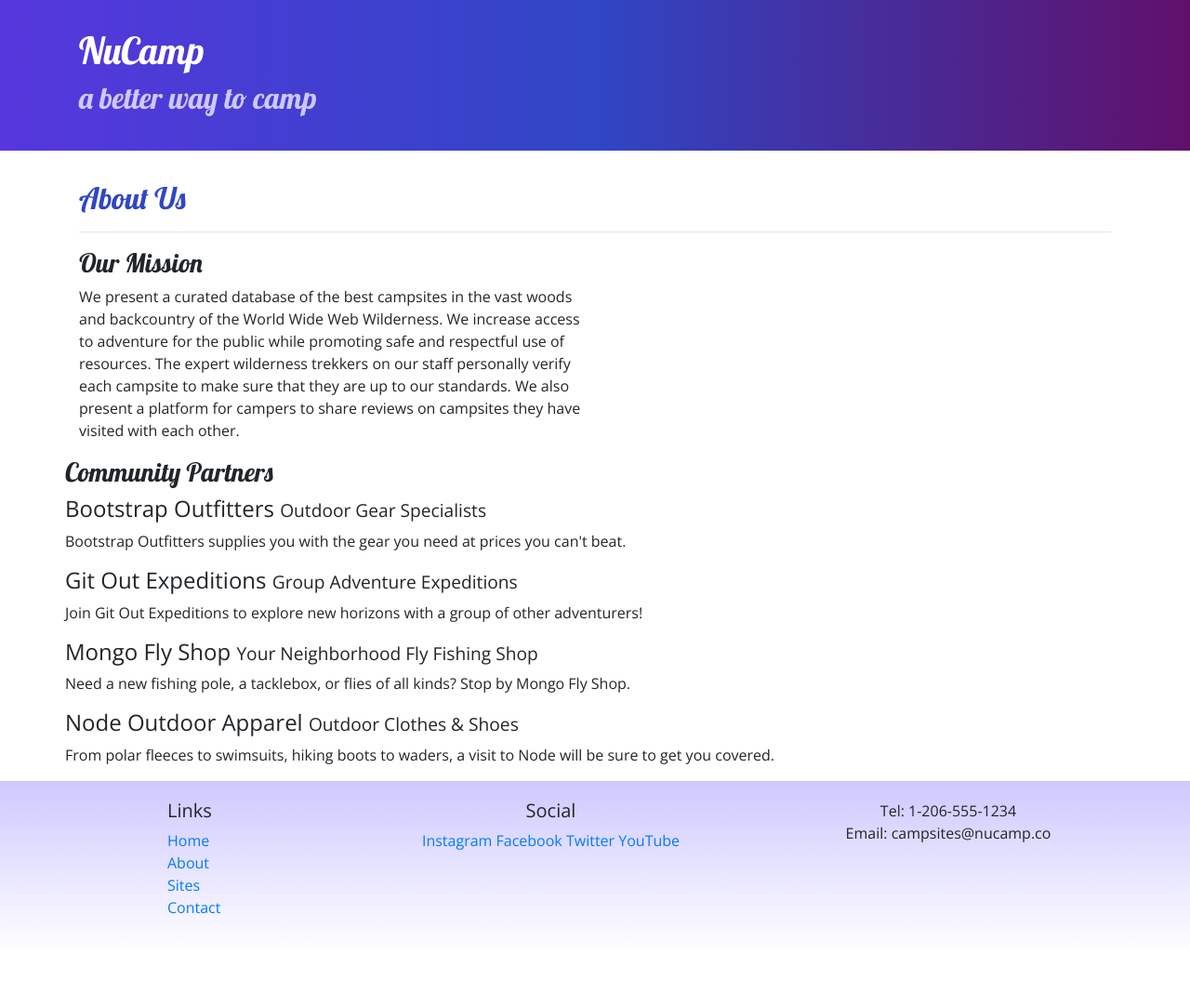
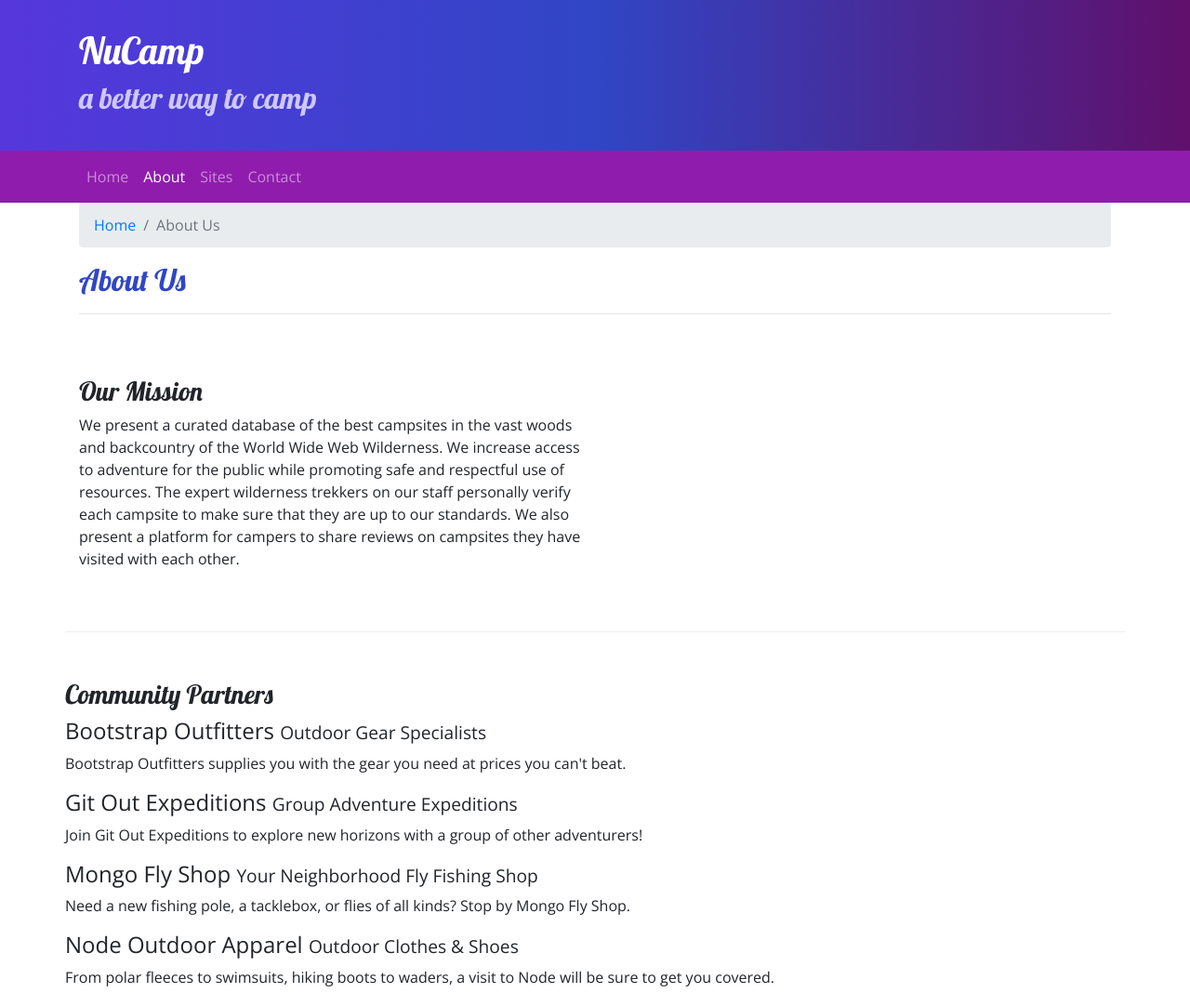
Before and after one commit to P33J3/bootstrap-project-1, a website: page aboutus.html in a window 1280 px wide. Shown: the top 1082 px of the page at 93% size. Before the commit the page ends 1024 px from the top, so only its background shows below. Drawn offline with nearby package versions, Linux system fonts and the light colour scheme.

Commit message:
Navbar and Breadcrubs Addition

```diff
--- a/aboutus.html
+++ b/aboutus.html
@@ -32,16 +32,44 @@
 				</div>
 			</div>
 		</header>
+		<nav class="navbar navbar-expand-sm navbar-dark sticky-top">
+			<div class="container">
+				<button
+					class="navbar-toggler ml-auto"
+					type="button"
+					data-toggle="collapse"
+					data-target="#nucampNavbar"
+				>
+					<span class="navbar-toggler-icon"></span>
+				</button>
+				<div class="collapse navbar-collapse" id="nucampNavbar">
+					<ul class="navbar-nav">
+						<li class="nav-item">
+							<a class="nav-link" href="index.html">Home</a>
+						</li>
+						<li class="nav-item active">
+							<a class="nav-link" href="#">About</a>
+						</li>
+						<li class="nav-item"><a class="nav-link" href="#">Sites</a></li>
+						<li class="nav-item"><a class="nav-link" href="#">Contact</a></li>
+					</ul>
+				</div>
+			</div>
+		</nav>
 
 		<div class="container">
 			<div class="row">
-				<div class="col-12">
+				<div class="col">
+					<ol class="breadcrumb">
+						<li class="breadcrumb-item"><a href="index.html">Home</a></li>
+						<li class="breadcrumb-item active">About Us</li>
+					</ol>
 					<h2>About Us</h2>
 					<hr />
 				</div>
 			</div>
 
-			<div class="row" "row-content">
+			<div class="row row-content">
 				<div class="col-sm-6">
 					<h3>Our Mission</h3>
 					<p>
@@ -56,7 +84,7 @@
 				</div>
 			</div>
 
-			<div class="row" "row-content">
+			<div class="row row-content">
 				<div>
 					<h3>Community Partners</h3>
 					<h4>Bootstrap Outfitters <small>Outdoor Gear Specialists</small></h4>
--- a/css/styles.css
+++ b/css/styles.css
@@ -21,6 +21,7 @@ footer {
 }
 
 .jumbotron {
+    margin: 0;
     padding: 30px;
     background-image: linear-gradient(to right, #5637DD, #3046C5, #60106b);
     color: white;
@@ -31,3 +32,7 @@ footer {
     border-bottom: 1px ridge;
     min-height: 200px;
 }
+
+.navbar {
+    background-color: #901CAD;
+}
```
Also changed, not shown: index.html (+27 -2 lines), screenshots/LG Screenshot.png (added), screenshots/XS Screenshot.png (added).
